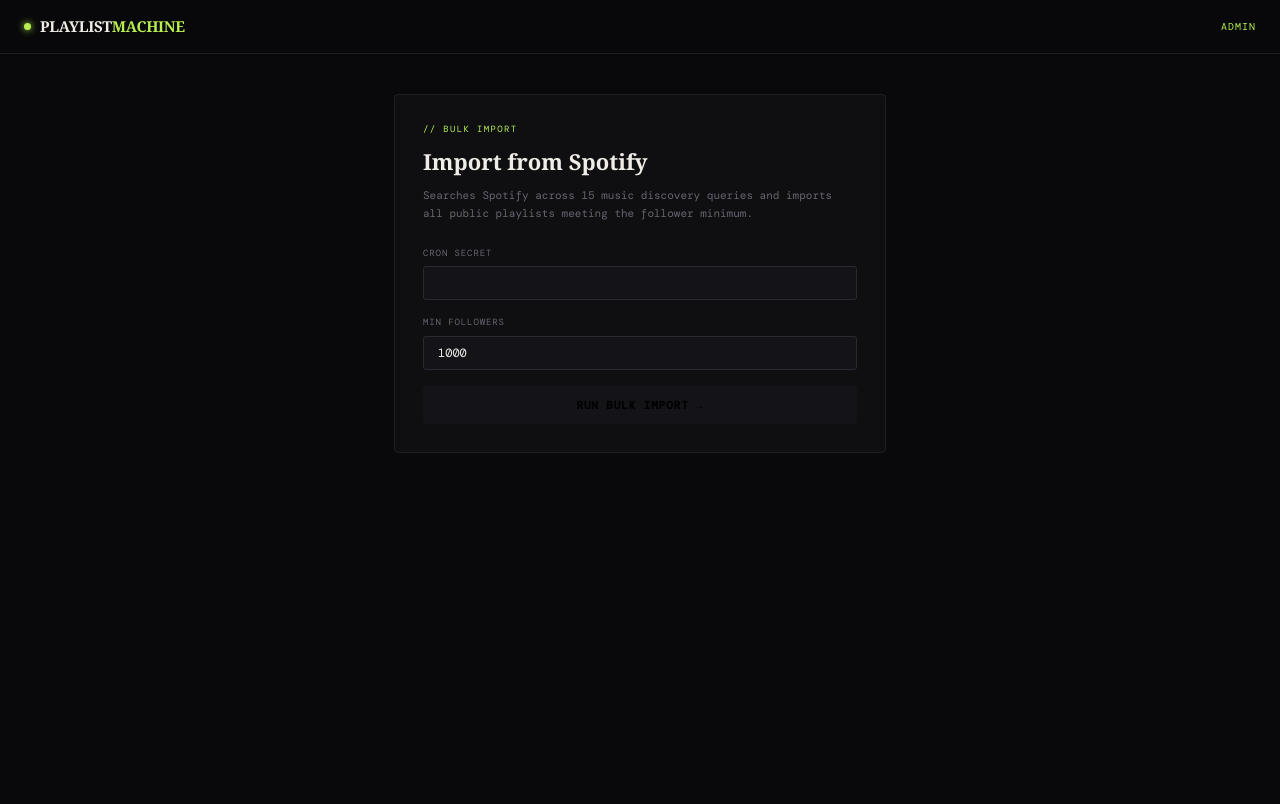
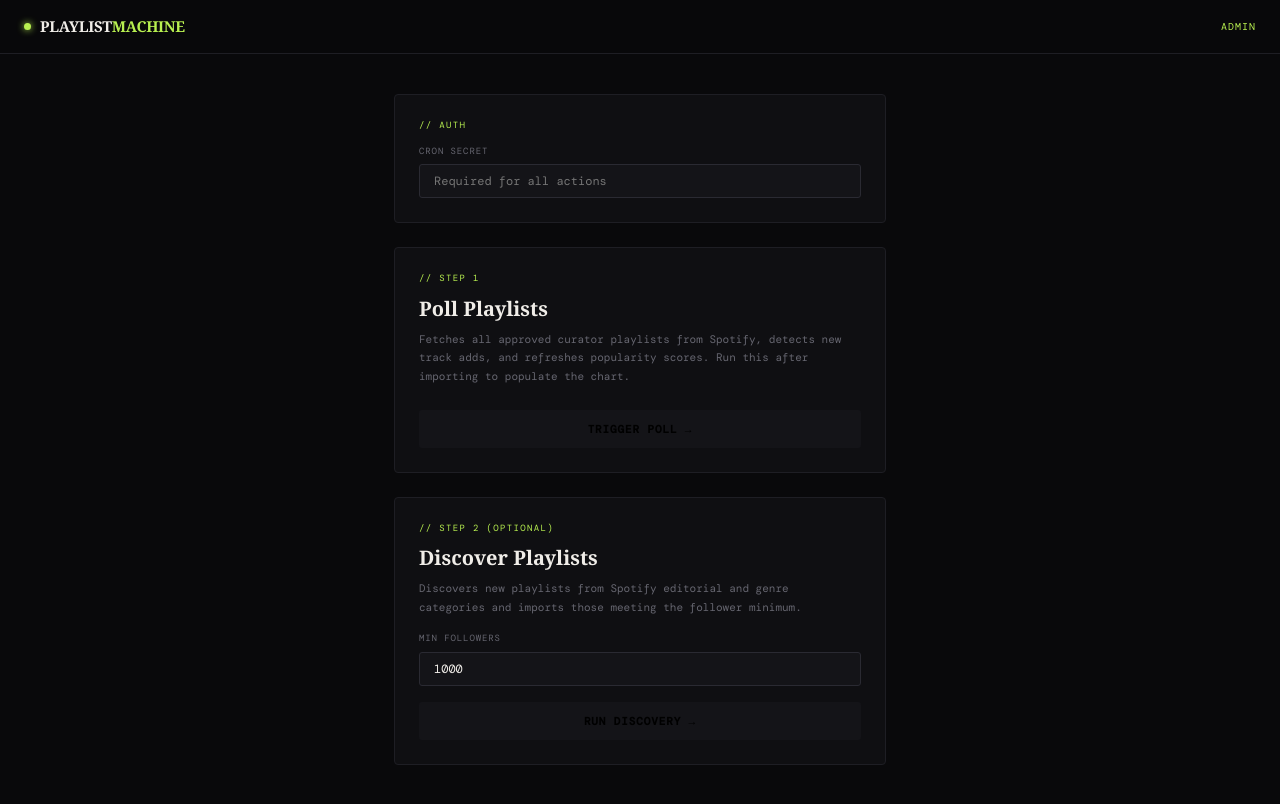
Before and after one commit to hobeybennett/Playlistmachine, a Next.js app: page /admin in a window 1280 px wide. Built offline with nearby package versions, Linux system fonts and the light colour scheme; a web font is replaced by a local one.

Commit message:
feat: add Trigger Poll button to admin page so chart can be seeded without waiting for cron

```diff
--- a/pages/admin.js
+++ b/pages/admin.js
@@ -2,51 +2,87 @@ import { useState } from "react";
 import Head from "next/head";
 import Link from "next/link";
 
+const btn = (label, onClick, disabled, loading) => (
+  <button
+    onClick={onClick}
+    disabled={disabled}
+    style={{
+      width: "100%",
+      background: disabled ? "var(--surface2)" : "var(--accent)",
+      color: "#000", border: "none", fontSize: 11, fontWeight: 700,
+      padding: "12px 24px", cursor: disabled ? "default" : "pointer",
+      letterSpacing: "0.08em", textTransform: "uppercase", borderRadius: 3,
+      opacity: loading ? 0.6 : 1, marginTop: 8,
+    }}
+  >
+    {label}
+  </button>
+);
+
 export default function Admin() {
   const [secret, setSecret] = useState("");
   const [minFollowers, setMinFollowers] = useState("1000");
-  const [running, setRunning] = useState(false);
-  const [result, setResult] = useState(null);
+  const [importRunning, setImportRunning] = useState(false);
+  const [importResult, setImportResult] = useState(null);
+  const [pollRunning, setPollRunning] = useState(false);
+  const [pollResult, setPollResult] = useState(null);
 
   const handleImport = async (e) => {
     e.preventDefault();
-    setRunning(true);
-    setResult(null);
+    setImportRunning(true);
+    setImportResult(null);
     try {
       const res = await fetch("/api/admin/bulk-import", {
         method: "POST",
-        headers: {
-          "Content-Type": "application/json",
-          Authorization: `Bearer ${secret}`,
-        },
+        headers: { "Content-Type": "application/json", Authorization: `Bearer ${secret}` },
         body: JSON.stringify({ minFollowers: Number(minFollowers) }),
       });
       const data = await res.json();
-      setResult({ ok: res.ok, data });
+      setImportResult({ ok: res.ok, data });
     } catch {
-      setResult({ ok: false, data: { error: "Network error" } });
+      setImportResult({ ok: false, data: { error: "Network error" } });
     }
-    setRunning(false);
+    setImportRunning(false);
   };
 
-  const field = (label, value, onChange, type = "text") => (
-    <div style={{ marginBottom: 16 }}>
-      <div style={{ fontSize: 9, letterSpacing: "0.1em", textTransform: "uppercase", color: "var(--muted)", marginBottom: 6 }}>
-        {label}
-      </div>
-      <input
-        type={type}
-        value={value}
-        onChange={(e) => onChange(e.target.value)}
-        style={{
-          width: "100%", boxSizing: "border-box",
-          background: "var(--surface2)", border: "1px solid var(--border2)",
-          color: "var(--text)", fontSize: 12, padding: "8px 14px",
-          borderRadius: 3, outline: "none",
-        }}
-        onFocus={(e) => (e.target.style.borderColor = "var(--accent)")}
-        onBlur={(e) => (e.target.style.borderColor = "var(--border2)")}
-      />
+  const handlePoll = async () => {
+    setPollRunning(true);
+    setPollResult(null);
+    try {
+      const res = await fetch("/api/cron/poll", {
+        headers: { Authorization: `Bearer ${secret}` },
+      });
+      const data = await res.json();
+      setPollResult({ ok: res.ok, data });
+    } catch {
+      setPollResult({ ok: false, data: { error: "Network error" } });
+    }
+    setPollRunning(false);
+  };
+
+  const inputStyle = {
+    width: "100%", boxSizing: "border-box",
+    background: "var(--surface2)", border: "1px solid var(--border2)",
+    color: "var(--text)", fontSize: 12, padding: "8px 14px",
+    borderRadius: 3, outline: "none",
+  };
+
+  const fieldLabel = (label) => (
+    <div style={{ fontSize: 9, letterSpacing: "0.1em", textTransform: "uppercase", color: "var(--muted)", marginBottom: 6 }}>
+      {label}
+    </div>
+  );
+
+  const resultBox = (result) => result && (
+    <div style={{
+      marginTop: 16, padding: "14px 16px", borderRadius: 3, fontSize: 11,
+      background: result.ok ? "rgba(184,240,80,0.08)" : "rgba(255,85,85,0.08)",
+      border: `1px solid ${result.ok ? "var(--accent)" : "var(--hot)"}`,
+      color: result.ok ? "var(--accent)" : "#ff8888",
+    }}>
+      {result.ok
+        ? <pre style={{ margin: 0, fontSize: 10, whiteSpace: "pre-wrap", color: "var(--text)" }}>{JSON.stringify(result.data, null, 2)}</pre>
+        : result.data.error}
     </div>
   );
 
@@ -75,81 +111,73 @@ export default function Admin() {
           <span style={{ fontSize: 10, color: "var(--accent)", letterSpacing: "0.1em", textTransform: "uppercase" }}>Admin</span>
         </nav>
 
-        <div style={{ maxWidth: 540, margin: "0 auto", padding: "40px 24px" }}>
-          <div style={{ background: "var(--surface)", border: "1px solid var(--border)", borderRadius: 4, padding: 28 }}>
+        <div style={{ maxWidth: 540, margin: "0 auto", padding: "40px 24px", display: "flex", flexDirection: "column", gap: 24 }}>
+
+          <div style={{ background: "var(--surface)", border: "1px solid var(--border)", borderRadius: 4, padding: 24 }}>
+            <div style={{ fontSize: 9, letterSpacing: "0.15em", textTransform: "uppercase", color: "var(--accent)", marginBottom: 12 }}>
+              // Auth
+            </div>
+            {fieldLabel("Cron Secret")}
+            <input
+              type="password"
+              value={secret}
+              onChange={(e) => setSecret(e.target.value)}
+              placeholder="Required for all actions"
+              style={inputStyle}
+              onFocus={(e) => (e.target.style.borderColor = "var(--accent)")}
+              onBlur={(e) => (e.target.style.borderColor = "var(--border2)")}
+            />
+          </div>
+
+          <div style={{ background: "var(--surface)", border: "1px solid var(--border)", borderRadius: 4, padding: 24 }}>
             <div style={{ fontSize: 9, letterSpacing: "0.15em", textTransform: "uppercase", color: "var(--accent)", marginBottom: 8 }}>
-              // Bulk Import
+              // Step 1
             </div>
-            <h2 style={{ fontFamily: "Georgia, serif", fontSize: 22, fontWeight: 700, color: "var(--text)", marginBottom: 8 }}>
-              Import from Spotify
+            <h2 style={{ fontFamily: "Georgia, serif", fontSize: 20, fontWeight: 700, color: "var(--text)", marginBottom: 6 }}>
+              Poll Playlists
             </h2>
-            <p style={{ fontSize: 11, color: "var(--muted)", marginBottom: 24, lineHeight: 1.7 }}>
-              Searches Spotify across 15 music discovery queries and imports all public playlists meeting the follower minimum.
+            <p style={{ fontSize: 11, color: "var(--muted)", marginBottom: 16, lineHeight: 1.7 }}>
+              Fetches all approved curator playlists from Spotify, detects new track adds, and refreshes popularity scores. Run this after importing to populate the chart.
             </p>
+            {btn(
+              pollRunning ? "Polling — may take a few minutes..." : "Trigger Poll →",
+              handlePoll,
+              pollRunning || !secret,
+              pollRunning
+            )}
+            {resultBox(pollResult)}
+          </div>
 
+          <div style={{ background: "var(--surface)", border: "1px solid var(--border)", borderRadius: 4, padding: 24 }}>
+            <div style={{ fontSize: 9, letterSpacing: "0.15em", textTransform: "uppercase", color: "var(--accent)", marginBottom: 8 }}>
+              // Step 2 (optional)
+            </div>
+            <h2 style={{ fontFamily: "Georgia, serif", fontSize: 20, fontWeight: 700, color: "var(--text)", marginBottom: 6 }}>
+              Discover Playlists
+            </h2>
+            <p style={{ fontSize: 11, color: "var(--muted)", marginBottom: 16, lineHeight: 1.7 }}>
+              Discovers new playlists from Spotify editorial and genre categories and imports those meeting the follower minimum.
+            </p>
             <form onSubmit={handleImport}>
-              {field("Cron Secret", secret, setSecret, "password")}
-              {field("Min Followers", minFollowers, setMinFollowers, "number")}
+              {fieldLabel("Min Followers")}
+              <input
+                type="number"
+                value={minFollowers}
+                onChange={(e) => setMinFollowers(e.target.value)}
+                style={{ ...inputStyle, marginBottom: 8 }}
+                onFocus={(e) => (e.target.style.borderColor = "var(--accent)")}
+                onBlur={(e) => (e.target.style.borderColor = "var(--border2)")}
+              />
+              {btn(
+                importRunning ? "Importing..." : "Run Discovery →",
+                handleImport,
+                importRunning || !secret,
+                importRunning
+              )}
+            </form>
+            {resultBox(importResult)}
+          </div>
 
-              <button
-                type="submit"
-                disabled={running || !secret}
-                style={{
-                  width: "100%",
-                  background: running || !secret ? "var(--surface2)" : "var(--accent)",
-                  color: "#000", border: "none", fontSize: 11, fontWeight: 700,
-                  padding: "12px 24px", cursor: running || !secret ? "default" : "pointer",
-                  letterSpacing: "0.08em", textTransform: "uppercase", borderRadius: 3,
-                  opacity: running ? 0.6 : 1,
-                }}
-              >
-                {running ? "Importing — this takes ~2 minutes..." : "Run Bulk Import →"}
-              </button>
-            </form>
-
-            {result && (
-              <div style={{
-                marginTop: 20, padding: "16px 20px", borderRadius: 3,
-                background: result.ok ? "rgba(184,240,80,0.08)" : "rgba(255,85,85,0.08)",
-                border: `1px solid ${result.ok ? "var(--accent)" : "var(--hot)"}`,
-              }}>
-                {result.ok ? (
-                  <div style={{ fontSize: 12 }}>
-                    {[
-                      ["Playlists found", result.data.candidates],
-                      ["Imported", result.data.imported],
-                      ["Below follower min", result.data.skippedFollowers],
-                      ["Already tracked", result.data.skippedExisting],
-                      ["Errors", result.data.errors],
-                    ].map(([label, val]) => (
-                      <div key={label} style={{ display: "flex", justifyContent: "space-between", marginBottom: 6 }}>
-                        <span style={{ color: "var(--muted)" }}>{label}</span>
-                        <span style={{ color: "var(--text)", fontWeight: 700 }}>{val}</span>
-                      </div>
-                    ))}
-                    {result.data.searchCounts && (
-                      <div style={{ marginTop: 12, padding: "10px 12px", background: "rgba(0,0,0,0.2)", borderRadius: 3, fontSize: 10, color: "var(--muted)" }}>
-                        <div style={{ fontWeight: 700, marginBottom: 4, color: "var(--text)" }}>Results per query:</div>
-                        {Object.entries(result.data.searchCounts).map(([q, n]) => (
-                          <div key={q} style={{ display: "flex", justifyContent: "space-between" }}>
-                            <span>{q}</span><span style={{ color: n > 0 ? "var(--accent)" : "#ff8888" }}>{n}</span>
-                          </div>
-                        ))}
-                      </div>
-                    )}
-                    {result.data.searchErrors?.length > 0 && (
-                      <div style={{ marginTop: 12, padding: "10px 12px", background: "rgba(255,85,85,0.08)", borderRadius: 3, fontSize: 10, color: "#ff8888" }}>
-                        <div style={{ fontWeight: 700, marginBottom: 4 }}>Search errors:</div>
-                        {result.data.searchErrors.map((e, i) => <div key={i}>{e}</div>)}
-                      </div>
-                    )}
-                  </div>
-                ) : (
-                  <div style={{ fontSize: 11, color: "#ff8888" }}>{result.data.error}</div>
-                )}
-              </div>
-            )}
-          </div>
         </div>
       </div>
     </>
```
